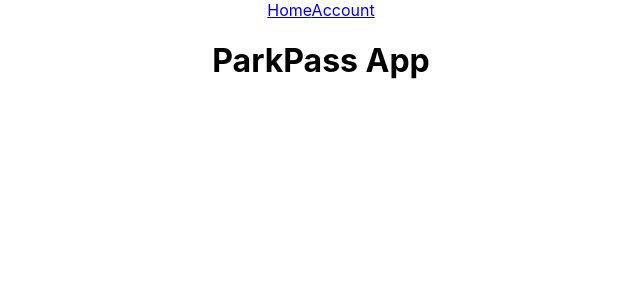
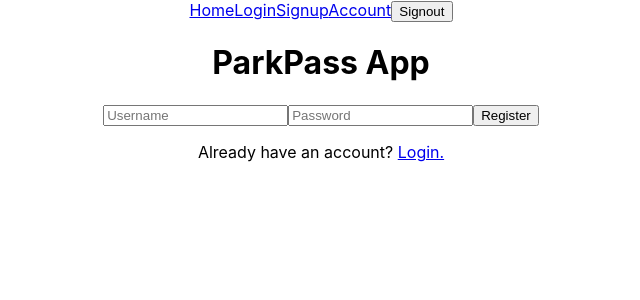
Before and after one commit to Build-Week-Local-Park-Passport/Front-End, a React (Create React App) app in the folder parkpass-front-end/: page /signup in a window 1280 px wide. Shown: the top 300 px of the page, without its empty margins (319-959 px from the left). Built offline with nearby package versions, Linux system fonts and the light colour scheme.

Commit message:
created login and signup components and implemented functionality. also created axioswithauth and protected route components

```diff
--- a/parkpass-front-end/src/App.js
+++ b/parkpass-front-end/src/App.js
@@ -4,12 +4,18 @@ import Nav from './components/Nav/Nav';
 import ParkList from './components/Parks/ParkList';
 import UserHome from './components/User/UserHome';
 import './App.css';
+import Login from './components/Login';
+import Signup from './components/Signup';
 
 function App() {
+
   return (
     <div className="App">
       <Nav />
       <h1>ParkPass App</h1>
+
+      <Route exact path="/login" component={Login} />
+      <Route exact path="/signup" component={Signup} />
 
       <Route exact path="/" component={ParkList} />
       <Route exact path="/account" component={UserHome} />
--- a/parkpass-front-end/src/components/Login.js
+++ b/parkpass-front-end/src/components/Login.js
@@ -1,9 +1,55 @@
-import React from 'react'
+import React, { useState, useEffect } from 'react'
+import axios from 'axios'
+import { Link } from 'react-router-dom'
 
-export default function Login() {
+export default function Login(props) {
+  const [data, setData] = useState({
+    username: '',
+    password: ''
+  })
+
+  useEffect(() => {
+    localStorage.getItem('token') && props.history.push('/')
+  }, [])
+
+  const handleChange = e => {
+    setData({
+      ...data,
+      [e.target.name]: e.target.value
+    })
+  }
+
+  const handleSubmit = e => {
+    e.preventDefault()
+
+    axios.post('https://park-passport.herokuapp.com/api/auth/login', data)
+      .then(res => {
+        console.log(res)
+        localStorage.setItem('token', res.data.token)
+      })
+      .catch(err => console.log(err))
+  }
+
   return (
     <div>
-      login
+      <form onSubmit={handleSubmit}>
+        <input
+          type="text"
+          name="username"
+          placeholder="Username"
+          value={data.username}
+          onChange={handleChange}
+        />
+        <input
+          type="password"
+          name="password"
+          placeholder="Password"
+          value={data.password}
+          onChange={handleChange}
+        />
+        <button type="submit">Login</button>
+      </form>
+      <p>Don't have an account? <Link to="/signup">Sign Up.</Link></p>
     </div>
   )
 }
--- a/parkpass-front-end/src/components/Nav/Nav.js
+++ b/parkpass-front-end/src/components/Nav/Nav.js
@@ -2,11 +2,21 @@ import React from 'react'
 import { Link } from 'react-router-dom'
 
 export default function Nav() {
+
+  const signout = e => {
+    e.preventDefault()
+    localStorage.removeItem('token')
+  }
+
   return (
     <div>
       <nav>
         <Link to="/">Home</Link>
+        <Link to="/login">Login</Link>
+        <Link to="/signup">Signup</Link>
         <Link to="/account">Account</Link>
+
+        <button onClick={signout}>Signout</button>
       </nav>
     </div>
   )
--- a/parkpass-front-end/src/components/Signup.js
+++ b/parkpass-front-end/src/components/Signup.js
@@ -1,9 +1,55 @@
-import React from 'react'
+import React, { useState, useEffect } from 'react'
+import axios from 'axios'
+import { Link } from 'react-router-dom'
 
-export default function Signup() {
+export default function Signup(props) {
+  const [data, setData] = useState({
+    username: '',
+    password: ''
+  })
+
+  useEffect(() => {
+    localStorage.getItem('token') && props.history.push('/')
+  }, [])
+
+  const handleChange = e => {
+    setData({
+      ...data,
+      [e.target.name]: e.target.value
+    })
+  }
+
+  const handleSubmit = e => {
+    e.preventDefault()
+
+    axios.post('https://park-passport.herokuapp.com/api/auth/register', data)
+      .then(res => {
+        // localStorage.setItem('token', res.data.token)
+        console.log(res)
+      })
+      .catch(err => console.log(err))
+  }
+
   return (
     <div>
-      Signup
+      <form onSubmit={handleSubmit}>
+        <input
+          type="text"
+          name="username"
+          placeholder="Username"
+          value={data.username}
+          onChange={handleChange}
+        />
+        <input
+          type="password"
+          name="password"
+          placeholder="Password"
+          value={data.password}
+          onChange={handleChange}
+        />
+        <button type="submit">Register</button>
+      </form>
+      <p>Already have an account? <Link to="/login" >Login.</Link></p>
     </div>
   )
 }
```
Also changed, not shown: parkpass-front-end/src/utils/ProtectedRoute.js (added, +15 -0 lines), parkpass-front-end/src/utils/api.js (added, +11 -0 lines).
